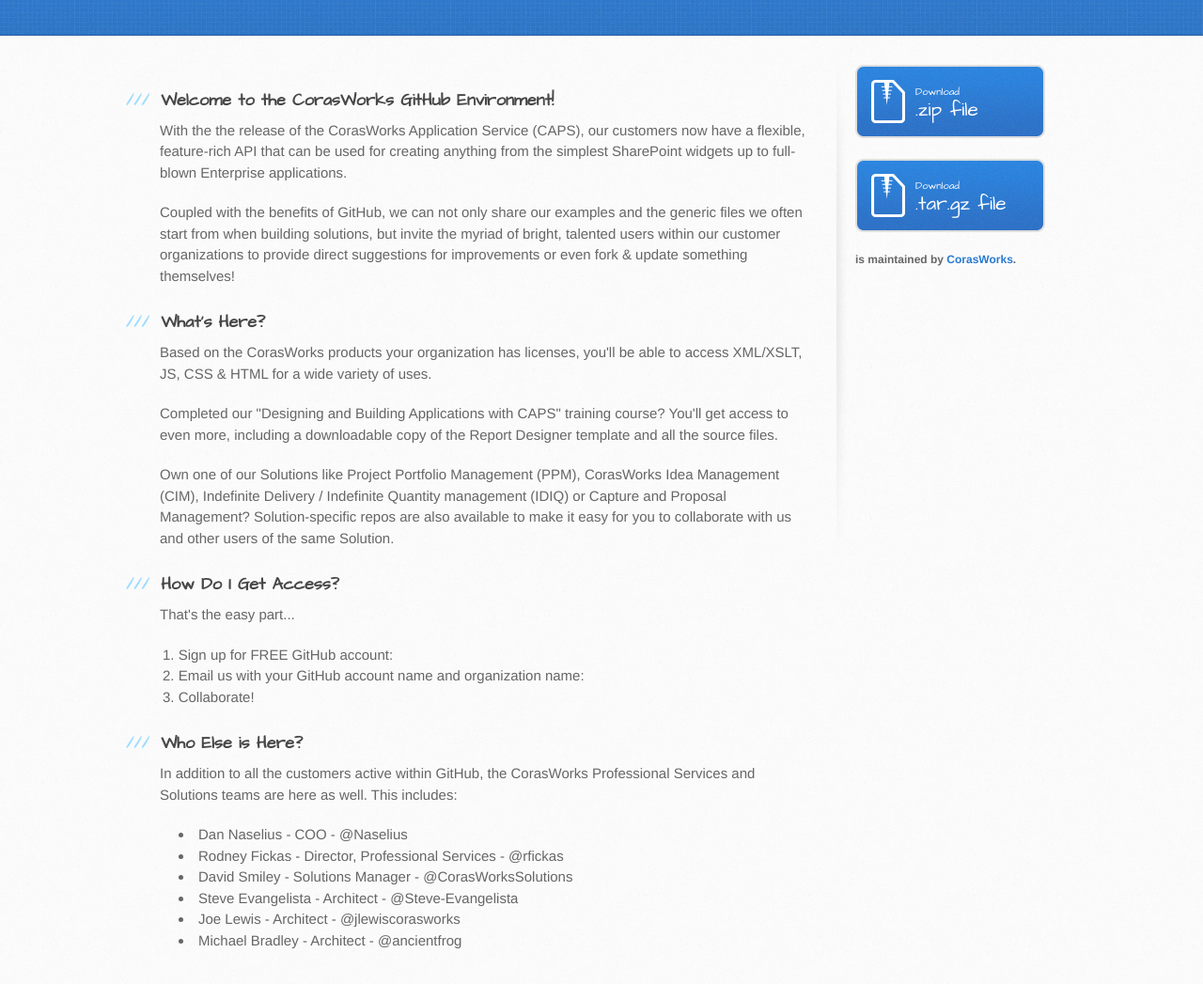
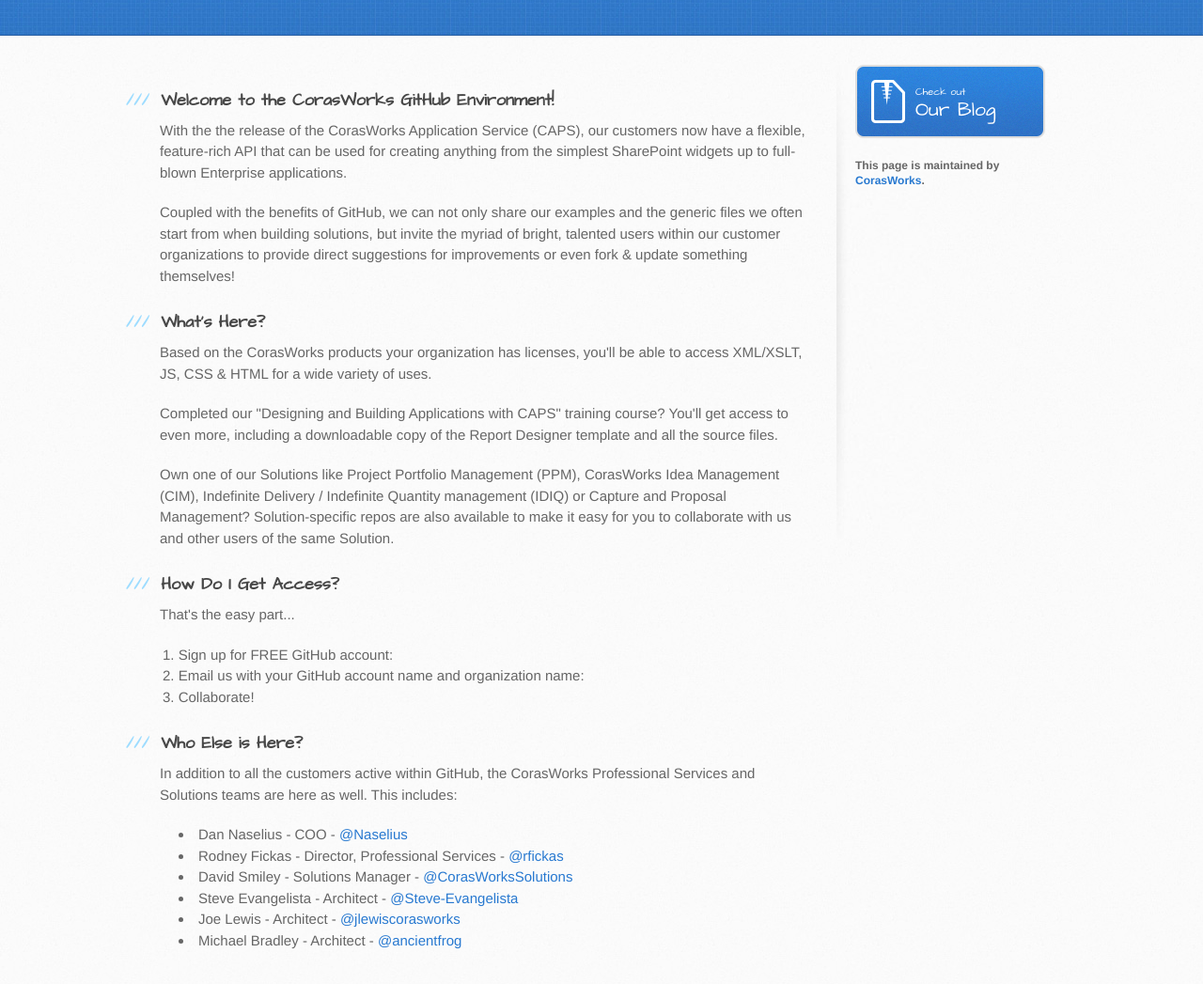
Before and after one commit to CorasWorks/Welcome, a plain HTML site: page index.html in a window 1280 px wide. Shown: the part 197-1244 px from the top of the page at 94% size. Drawn offline with Linux system fonts and the light colour scheme.

Commit message:
Content update

```diff
--- a/index.html
+++ b/index.html
@@ -29,20 +29,20 @@
       <div class="inner clearfix">
         <section id="main-content">
           <h3>
-<a name="welcome-to-github-pages" class="anchor" href="#welcome-to-github-pages"><span class="octicon octicon-link"></span></a>Welcome to the CorasWorks GitHub Environment!</h3>
+<a name="WelcomeToCW" class="anchor" href="#WelcomeToCW"><span class="octicon octicon-link"></span></a>Welcome to the CorasWorks GitHub Environment!</h3>
 
 <p>With the the release of the CorasWorks Application Service (CAPS), our customers now have a flexible, feature-rich API that can be used for creating anything from the simplest SharePoint widgets up to full-blown Enterprise applications.</p>
 <p>Coupled with the benefits of GitHub, we can not only share our examples and the generic files we often start from when building solutions, but invite the myriad of bright, talented users within our customer organizations to provide direct suggestions for improvements or even fork & update something themselves!</p>
 
 <h3>
-<a name="designer-templates" class="anchor" href="#designer-templates"><span class="octicon octicon-link"></span></a>What's Here?</h3>
+<a name="WhatsHere" class="anchor" href="#WhatsHere"><span class="octicon octicon-link"></span></a>What's Here?</h3>
 
 <p>Based on the CorasWorks products your organization has licenses, you'll be able to access XML/XSLT, JS, CSS & HTML for a wide variety of uses.</p>
 <p>Completed our "Designing and Building Applications with CAPS" training course? You'll get access to even more, including a downloadable copy of the Report Designer template and all the source files.</p>
 <p>Own one of our Solutions like Project Portfolio Management (PPM), CorasWorks Idea Management (CIM), Indefinite Delivery / Indefinite Quantity management (IDIQ) or Capture and Proposal Management? Solution-specific repos are also available to make it easy for you to collaborate with us and other users of the same Solution.</p>
 
 <h3>
-<a name="rather-drive-stick" class="anchor" href="#rather-drive-stick"><span class="octicon octicon-link"></span></a>How Do I Get Access?</h3>
+<a name="GetAccess" class="anchor" href="#GetAccess"><span class="octicon octicon-link"></span></a>How Do I Get Access?</h3>
 
 <p>That's the easy part...</p>
 <ol>
@@ -52,30 +52,26 @@
 </ol>
 
 <h3>
-<a name="authors-and-contributors" class="anchor" href="#authors-and-contributors"><span class="octicon octicon-link"></span></a>Who Else is Here?</h3>
+<a name="Contributors" class="anchor" href="#Contributors"><span class="octicon octicon-link"></span></a>Who Else is Here?</h3>
 
 <p>In addition to all the customers active within GitHub, the CorasWorks Professional Services and Solutions teams are here as well. This includes:</p>
 <ul>
-<li>Dan Naselius - COO - @Naselius</li>
-<li>Rodney Fickas - Director, Professional Services - @rfickas</li>
-<li>David Smiley - Solutions Manager - @CorasWorksSolutions</li>
-<li>Steve Evangelista - Architect - @Steve-Evangelista</li>
-<li>Joe Lewis - Architect - @jlewiscorasworks</li>
-<li>Michael Bradley - Architect - @ancientfrog</li>
+<li>Dan Naselius - COO - <a href="https://github.com/Naselius" class="user-mention">@Naselius</a></li>
+<li>Rodney Fickas - Director, Professional Services - <a href="https://github.com/rfickas" class="user-mention">@rfickas</a></li>
+<li>David Smiley - Solutions Manager - <a href="https://github.com/CorasWorksSolutions" class="user-mention">@CorasWorksSolutions</a></li>
+<li>Steve Evangelista - Architect - <a href="https://github.com/Steve-Evangelista" class="user-mention">@Steve-Evangelista</a></li>
+<li>Joe Lewis - Architect - <a href="https://github.com/jlewiscorasworks" class="user-mention">@jlewiscorasworks</a></li>
+<li>Michael Bradley - Architect - <a href="https://github.com/ancientfrog" class="user-mention">@ancientfrog</a></li>
 </ul>
         </section>
 
         <aside id="sidebar">
-          <a href="https://github.com/CorasWorks/Welcome/zipball/master" class="button">
-            <small>Download</small>
-            .zip file
-          </a>
-          <a href="https://github.com/CorasWorks/Welcome/tarball/master" class="button">
-            <small>Download</small>
-            .tar.gz file
+          <a href="http://appdevonsharepoint.com/" class="button">
+            <small>Check out</small>
+            Our Blog
           </a>
 
-          <p class="repo-owner"><a href="https://github.com/CorasWorks/Welcome"></a> is maintained by <a href="https://github.com/CorasWorks">CorasWorks</a>.</p>
+          <p class="repo-owner">This page is maintained by <a href="https://github.com/CorasWorks">CorasWorks</a>.</p>
 
         </aside>
       </div>
```
